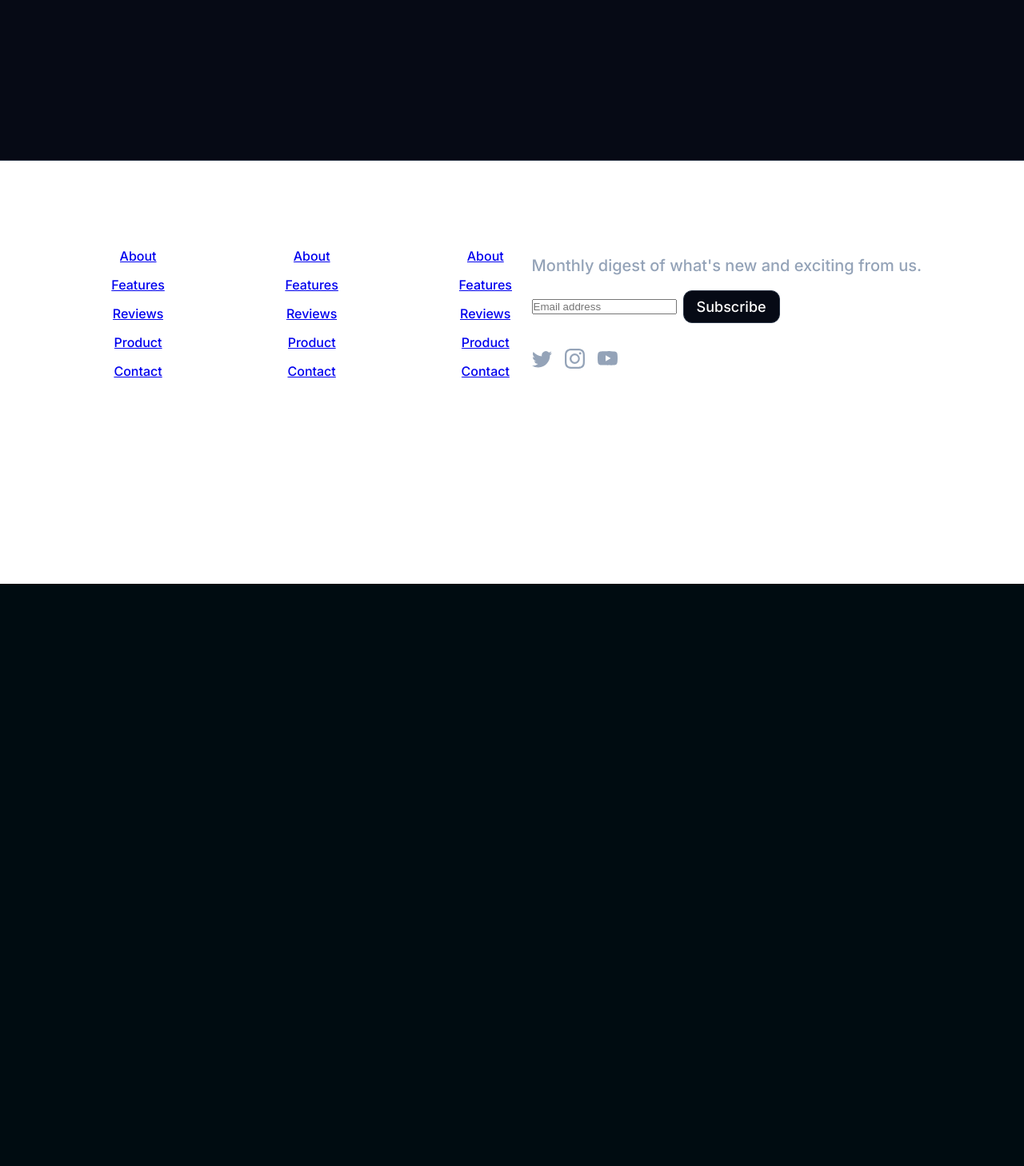
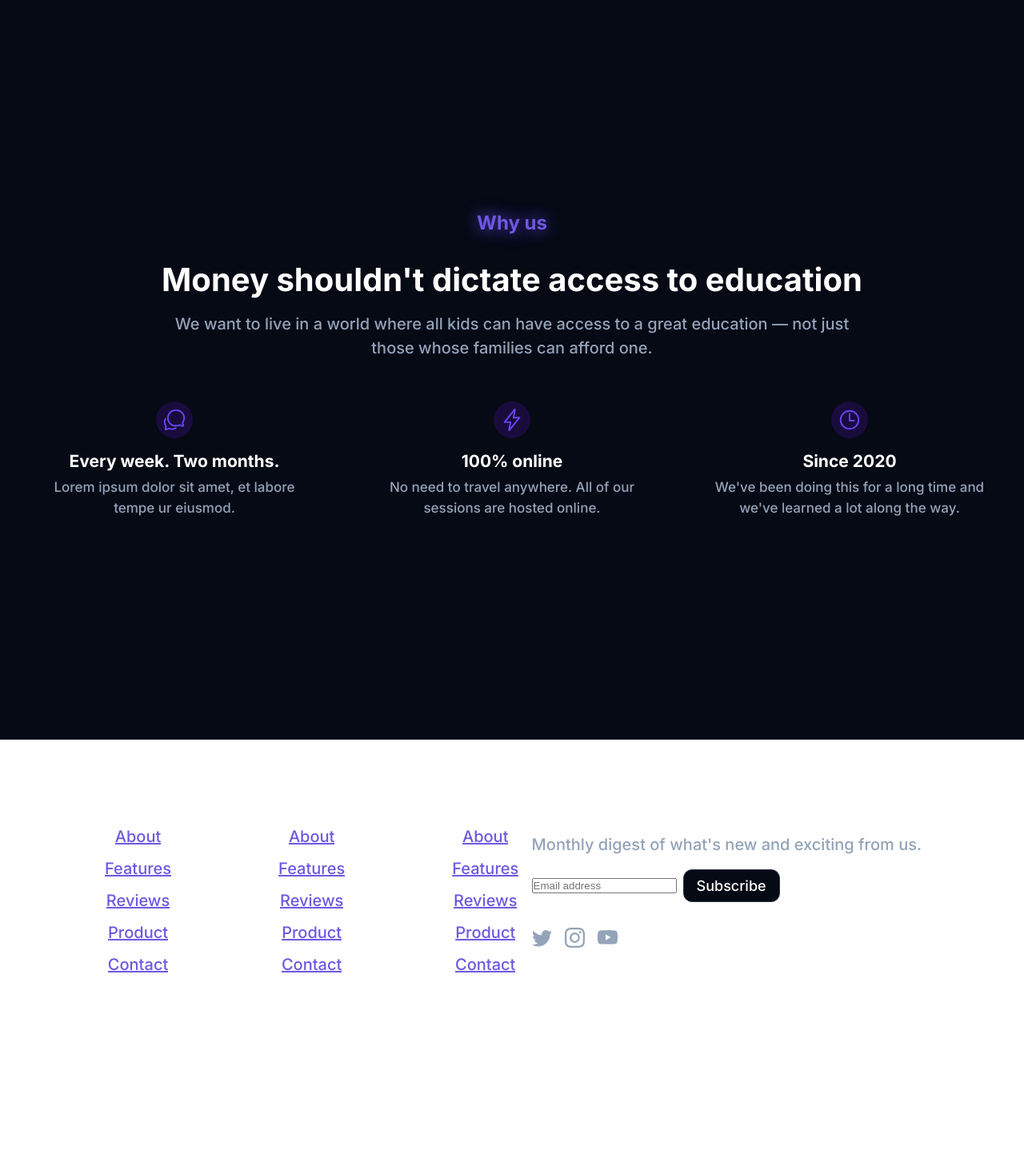
Before and after one commit to clementhart999/clementhart999.github.io, a Flask app: page / in a window 1280 px wide. Shown: the part 2015-3473 px from the top of the page at 80% size. Before the commit the page ends 2745 px from the top, so only its background shows below. Run offline with Flask 3, Linux system fonts and the light colour scheme.

Commit message:
Website redesign

```diff
--- a/static/css/style.css
+++ b/static/css/style.css
@@ -41,6 +41,20 @@ section.primary .title {
   text-shadow: 0 0 20px #6447f6;
   font-weight: bold;
   overflow: visible;
+}
+
+section.primary .feature {
+  width: 350px;
+  padding: 20px;
+  border-radius: 20px;
+}
+
+section.primary .feature p {
+  font-size: 17px;
+}
+
+section.primary .feature h6 {
+  font-size: 21px;
 }
 
 nav {
@@ -199,10 +213,16 @@ h6 {
 }
 
 p {
-  font-family: Inter;
   font-size: 20px;
   color: #94a3b8;
   line-height: 1.5;
+}
+
+a {
+  color: #6f58e0;
+  font-size: 20px;
+  cursor: pointer;
+  transition: 0.3s;
 }
 
 button {
@@ -230,6 +250,14 @@ button:hover {
 
 button:active {
   border-color: #795EFF;
+}
+
+ion-icon {
+  background: rgb(26, 11, 61);
+  color: #6447f6;
+  font-size: 30px;
+  padding: 8px;
+  border-radius: 50%;
 }
 
 .border-top {
--- a/templates/index.html
+++ b/templates/index.html
@@ -3,7 +3,7 @@
   <head>
     <meta charset="utf-8">
     <meta name="viewport" content="width=device-width, initial-scale=1.0">
-    <title>Anchor</title>
+    <title>Codeminds</title>
     <link href="static/css/style.css" rel="stylesheet" type="text/css"/>
     <link rel="icon" href="anchor.svg"/>
     <script src="https://ajax.googleapis.com/ajax/libs/jquery/3.5.1/jquery.min.js"></script>
@@ -49,6 +49,36 @@
         <div class="flex left col gap-16">
           <h3>Our mission</h3>
           <p>Lorem ipsum dolor sit amet, consectetur adipiscing elit, sed do eiusmod tempor incididunt ut labore et dolore magna aliqua. Vitae et leo duis ut diam quam nulla. Orci porta non pulvinar neque laoreet.</p>
+        </div>
+      </div>
+    </section>
+    <section class="flex col center gap-32 primary">
+      <h6 class="title">Why us</h6>
+      <div class="flex col gap-16" style="max-width:900px;">
+        <h3>Money shouldn't dictate access to education</h3>
+        <p>We want to live in a world where all kids can have access to a great education — not just those whose families can afford one.</p>
+      </div>
+      <div class="flex row gap-32" style="align-items:flex-start;">
+        <div class="flex col center gap-16 feature">
+          <ion-icon name="chatbubbles-outline"></ion-icon>
+          <div class="flex col gap-8">
+            <h6>Every week. Two months.</h6>
+            <p>Lorem ipsum dolor sit amet, et labore tempe ur eiusmod.</p>
+          </div>
+        </div>
+        <div class="flex col center gap-16 feature">
+          <ion-icon name="flash-outline"></ion-icon>
+          <div class="flex col gap-8">
+            <h6>100% online</h6>
+            <p>No need to travel anywhere. All of our sessions are hosted online.</p>
+          </div>
+        </div>
+        <div class="flex col center gap-16 feature">
+          <ion-icon name="time-outline"></ion-icon>
+          <div class="flex col gap-8">
+            <h6>Since 2020</h6>
+            <p>We've been doing this for a long time and we've learned a lot along the way.</p>
+          </div>
         </div>
       </div>
     </section>
@@ -104,5 +134,7 @@
       </div>
     </section>
     <script src="static/js/script.js"></script>
+    <script type="module" src="https://unpkg.com/ionicons@5.5.2/dist/ionicons/ionicons.esm.js"></script>
+	  <script nomodule src="https://unpkg.com/ionicons@5.5.2/dist/ionicons/ionicons.js"></script>
   </body>
 </html>
```
